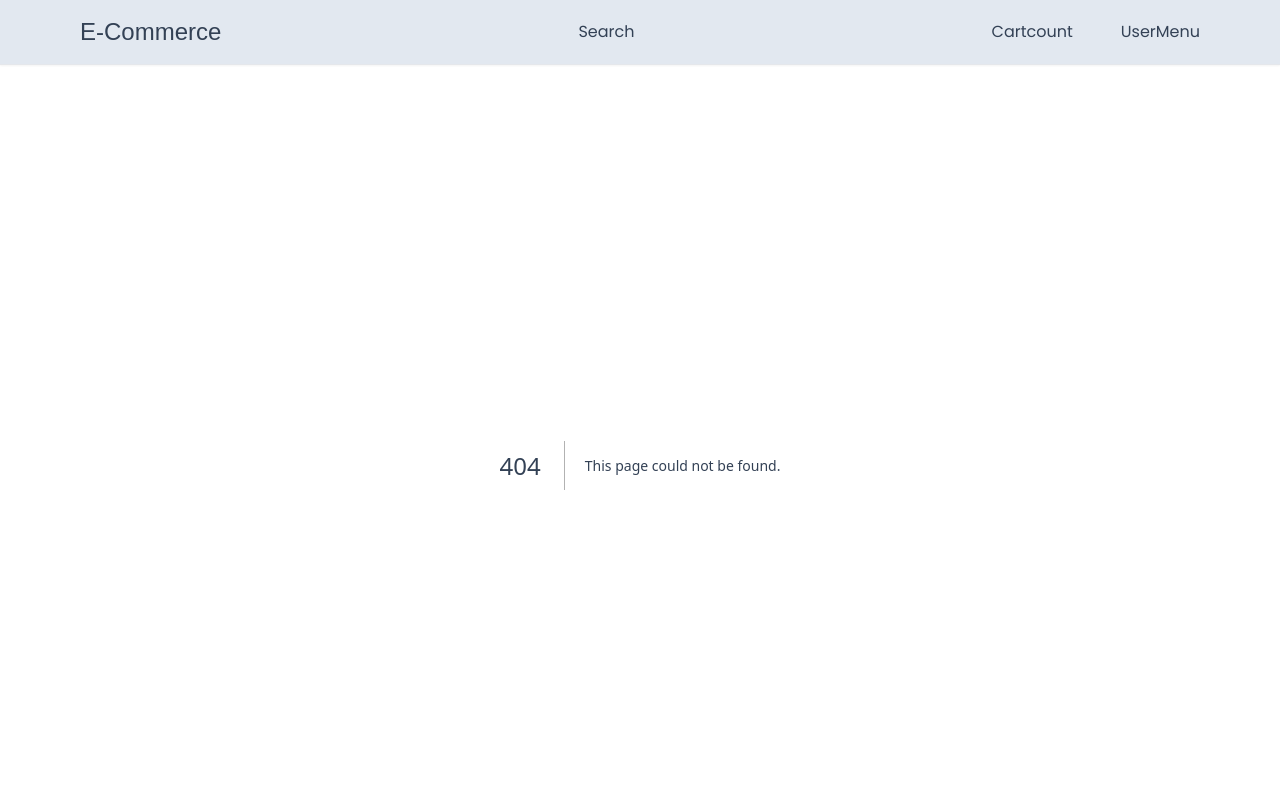
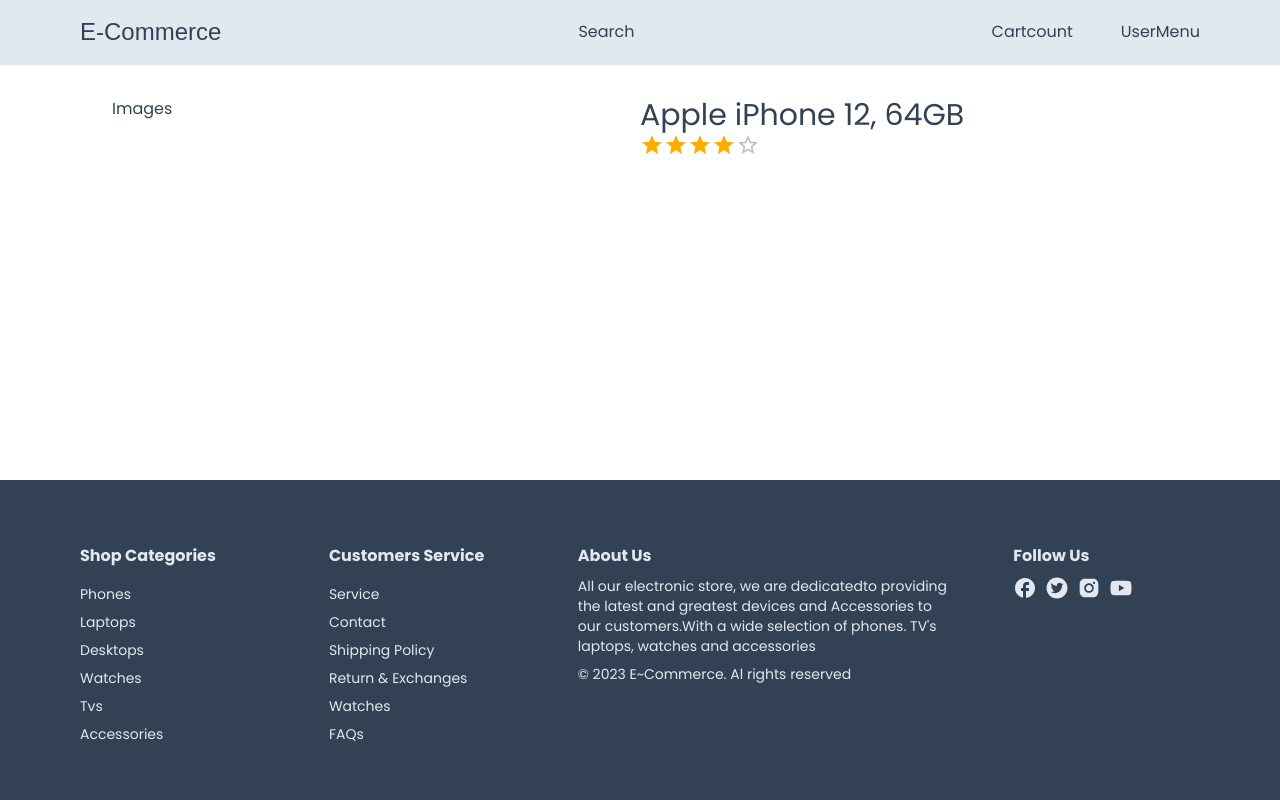
Before and after one commit to Ella-1/E-Shop, a Next.js app: page /product/1 in a window 1280 px wide. Before the commit this address had no page. Shown: the top 800 px of the page. Built offline with nearby package versions, Linux system fonts and the light colour scheme; a web font is replaced by a local one.

Commit message:
product details

```diff
--- /dev/null
+++ b/app/carts/page.tsx
@@ -0,0 +1,9 @@
+import React from 'react'
+
+function Cart() {
+  return (
+    <div>Cart</div>
+  )
+}
+
+export default Cart
--- a/app/components/products/ProductCards.tsx
+++ b/app/components/products/ProductCards.tsx
@@ -1,8 +1,10 @@
+"use client"
 import React from 'react'
 import Image from 'next/image';
 import { Truncate } from '@/utils/truncateTex';
 import { formatPrice } from '@/utils/FormatPrice';
 import { Rating } from '@mui/material';
+import { useRouter } from 'next/navigation';
 
 interface ProductCardsProps {
     data:any;
@@ -10,12 +12,18 @@ interface ProductCardsProps {
 
 const ProductCards: React.FC<ProductCardsProps> = ({data}) => {
 
+    const router = useRouter();
+
     const productRating = data.reviews.reduce((acc: number, review: any) => {
         return acc + review.rating;
     }, 0) / data.reviews.length;
 
     return (
-    <div className='col-span-1 cursor-pointer border-[1.2px] border-slate-200 bg-slate-50 rounded-sm transition hover:scale-105 text-center text-sm'>
+    <div
+    onClick={() => {
+        router.push(`/product/${data.id}`)
+    }}
+    className='col-span-1 cursor-pointer border-[1.2px] border-slate-200 bg-slate-50 rounded-sm transition hover:scale-105 text-center text-sm'>
         <div className='flex flex-col items-center w-full gap-1'>
             <div className='aspect-square overflow-hidden relative w-full'>
                 <Image
--- /dev/null
+++ b/app/product/[prouctid]/ProductDetails.tsx
@@ -0,0 +1,26 @@
+"use client"
+import { Rating } from '@mui/material';
+import React from 'react'
+interface  ProductDetailsProps {
+    product:any
+}
+
+const  ProductDetails: React.FC<ProductDetailsProps> = ({product}) =>{
+
+    const productRating = product.reviews.reduce((acc: number, review: any) => {
+        return acc + review.rating;
+    }, 0) /product.reviews.length;
+    return (
+    <div className='grid grid-cols-1 md:grid-cols-2' >
+        <div>Images</div>
+        <div>
+            <h2 className='text-3xl font-medium text-slate-700'>{product.name}</h2>
+            <div>
+                <Rating value={productRating} readOnly/>
+            </div>
+        </div>
+    </div>
+  )
+}
+
+export default ProductDetails
--- /dev/null
+++ b/app/product/[prouctid]/page.tsx
@@ -0,0 +1,22 @@
+import { product } from "@/utils/product";
+import React from "react";
+import ProductDetails from "./ProductDetails";
+import Container from "@/app/components/Container";
+
+interface IPrams {
+  productId?: string;
+}
+
+function ProductPage({ params }: { params: IPrams }) {
+  return (
+    <div className="p-8">
+      <Container>
+        <div>
+          <ProductDetails  product={product}/>
+        </div>
+      </Container>
+    </div>
+  );
+}
+
+export default ProductPage;
--- /dev/null
+++ b/utils/product.ts
@@ -0,0 +1,53 @@
+export const product =
+{
+    id: "648437b38c44d52b9542e340",
+    name: "Apple iPhone 12, 64GB",
+    description:
+      'The product is refurbished, fully functional, and in excellent condition. Backed by the 90-day E~Shop Renewed Guarantee.\n- This pre-owned product has been professionally inspected, tested and cleaned by Amazon qualified vendors. It is not certified by Apple.\n- This product is in "Excellent condition". The screen and body show no signs of cosmetic damage visible from 12 inches away.\n- This product will have a battery that exceeds 80% capacity relative to new.\n- Accessories may not be original, but will be compatible and fully functional. Product may come in generic box.\n- Product will come with a SIM removal tool, a charger and a charging cable. Headphone and SIM card are not included.\n- This product is eligible for a replacement or refund within 90-day of receipt if it does not work as expected.\n- Refurbished phones are not guaranteed to be waterproof.',
+    price: 40,
+    brand: "Apple",
+    category: "Phone",
+    inStock: true,
+    images: [
+      {
+        color: "Black",
+        colorCode: "#000000",
+        image:
+          "https://firebasestorage.googleapis.com/v0/b/ecommerce-shop-cc542.appspot.com/o/products%2F1686386605041-iphone12-black.jpg?alt=media&token=32abf316-ddf6-4870-9e1e-a7c884b750d6",
+      },
+      {
+        color: "Blue",
+        colorCode: " #0000FF",
+        image:
+          "https://firebasestorage.googleapis.com/v0/b/ecommerce-shop-cc542.appspot.com/o/products%2F1686386607274-iphone12-blue.jpg?alt=media&token=e83a9b13-86b6-4518-9f1e-8ddef12ba9a2",
+      },
+      {
+        color: "Red",
+        colorCode: "#FF0000",
+        image:
+          "https://firebasestorage.googleapis.com/v0/b/ecommerce-shop-cc542.appspot.com/o/products%2F1686386608652-iphone12-red.jpg?alt=media&token=603a9e86-5b8c-4f8d-b61c-c1c77e60e954",
+      },
+    ],
+    reviews: [
+      {
+        id: "6499b4887402b0efd394d8f3",
+        userId: "6499b184b0e9a8c8709821d3",
+        productId: "648437b38c44d52b9542e340",
+        rating: 4,
+        comment:
+          "good enough. I like the camera and casing. the delivery was fast too.",
+        createdDate: "2023-06-26T15:53:44.483Z",
+        user: {
+          id: "6499b184b0e9a8c8709821d3",
+          name: "Chaoo",
+          email: "example1@gmail.com",
+          emailVerified: null,
+          image:
+            "https://lh3.googleusercontent.com/a/AAcHTtcuRLwWi1vPKaQOcJlUurlhRAIIq2LgYccE8p32=s96-c",
+          hashedPassword: null,
+          createdAt: "2023-06-26T15:40:52.558Z",
+          updatedAt: "2023-06-26T15:40:52.558Z",
+          role: "USER",
+        },
+      }]
+    }
```
